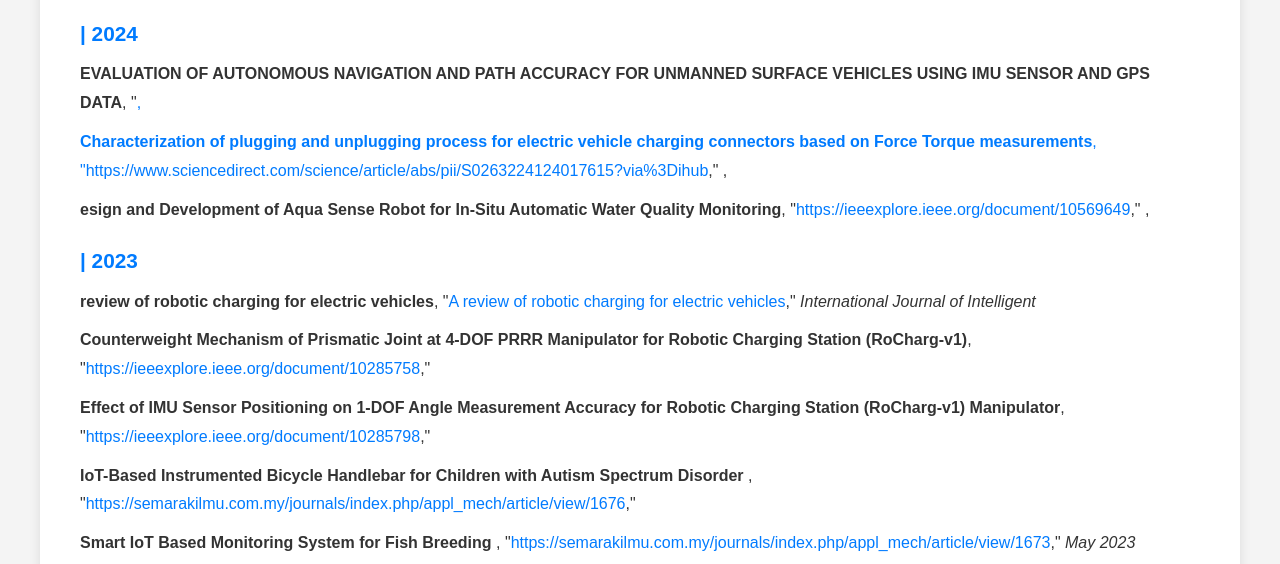
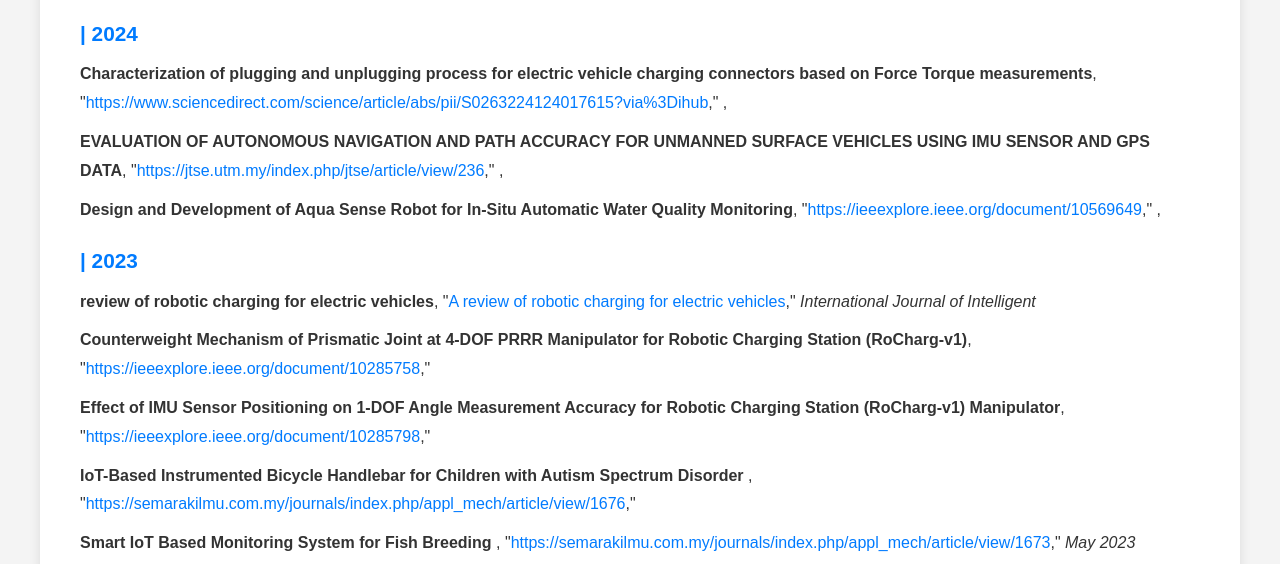
Before and after one commit to Ahmedsherifahmed/weblab.github.io, a plain HTML site: page paper-1.html in a window 1280 px wide. Shown: the part 236-800 px from the top of the page. Drawn offline with Linux system fonts and the light colour scheme.

Commit message:
Update paper-1.html

```diff
--- a/paper-1.html
+++ b/paper-1.html
@@ -24,14 +24,6 @@
 
             <div class="paper-year">| 2024</div>
             <div class="paper-item">
-                 <strong>EVALUATION OF AUTONOMOUS NAVIGATION AND PATH ACCURACY FOR UNMANNED SURFACE VEHICLES USING IMU SENSOR AND GPS DATA</strong>,
-                "<a
-                    href="https://jtse.utm.my/index.php/jtse/article/view/236"
-                    target="https://jtse.utm.my/index.php/jtse/article/view/236</a>,"
-                <em></em>,
-
-            </div>
-            <div class="paper-item">
                 <strong>Characterization of plugging and unplugging process for
                     electric vehicle charging connectors based on
                     Force Torque measurements</strong>,
@@ -39,10 +31,18 @@
                     href="https://www.sciencedirect.com/science/article/abs/pii/S0263224124017615?via%3Dihub"
                     target="_blank">https://www.sciencedirect.com/science/article/abs/pii/S0263224124017615?via%3Dihub</a>,"
                 <em></em>,
+            </div>
+            <div class="paper-item">
+                <strong>EVALUATION OF AUTONOMOUS NAVIGATION AND PATH ACCURACY
+                    FOR UNMANNED SURFACE VEHICLES USING IMU SENSOR AND GPS
+                    DATA</strong>,
+                "<a href="https://jtse.utm.my/index.php/jtse/article/view/236"
+                    target="_blank">https://jtse.utm.my/index.php/jtse/article/view/236</a>,"
+                <em></em>,
 
             </div>
             <div class="paper-item">
-                <strong>esign and Development of Aqua Sense Robot for In-Situ
+                <strong>Design and Development of Aqua Sense Robot for In-Situ
                     Automatic Water Quality Monitoring</strong>,
                 "<a href="https://ieeexplore.ieee.org/document/10569649"
                     target="_blank">https://ieeexplore.ieee.org/document/10569649</a>,"
```
